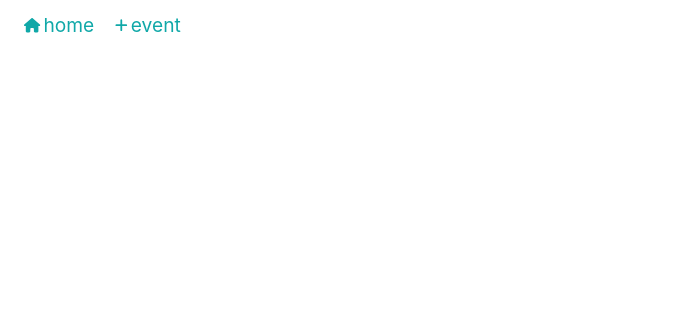
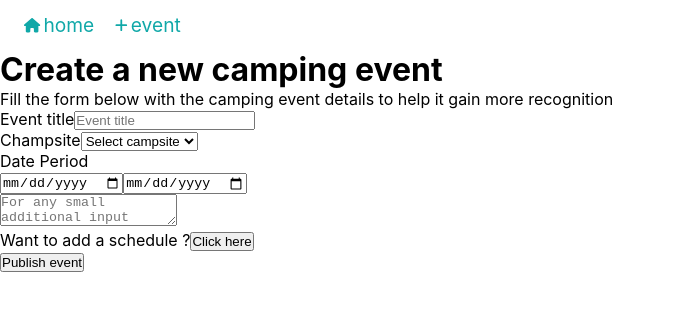
Before and after one commit to SeddikOuertani/weekamp, a React (Create React App) app in the folder frontend/: page /addevent in a window 1280 px wide. Shown: the top 310 px of the page, without its empty margins (0-675 px from the left). Built offline with nearby package versions, Linux system fonts and the light colour scheme.

Commit message:
28/09/2022 adding add event layout

```diff
--- a/frontend/src/App.js
+++ b/frontend/src/App.js
@@ -1,4 +1,5 @@
 import React, { Component } from "react";
+import { useDispatch } from "react-redux";
 import "./App.css";
 import Main from "./layout/main";
 import Navbar from "./layout/navbar";
@@ -11,7 +12,8 @@ class App extends Component {
     this.state = { isLoggedIn: true };
   }
 
-  componentDidMount() {}
+  componentDidMount() {
+  }
 
   componentDidUpdate() {}
 
--- a/frontend/src/index.js
+++ b/frontend/src/index.js
@@ -6,22 +6,17 @@ import reportWebVitals from "./reportWebVitals";
 import { BrowserRouter } from "react-router-dom";
 import { Provider } from "react-redux";
 import store from "./store";
-import { addEvent, getEventList } from "./store/actions/event.actions";
-
 
 store.subscribe(() => console.log(store.getState()));
-store.dispatch(addEvent());
-store.dispatch(getEventList());
-store.dispatch(addEvent());
 
 const root = ReactDOM.createRoot(document.getElementById("root"));
 root.render(
   <BrowserRouter>
+  <Provider store={store}>
     <React.StrictMode>
-      <Provider store={store}>
         <App />
+    </React.StrictMode>
       </Provider>
-    </React.StrictMode>
   </BrowserRouter>
 );
 
--- a/frontend/src/layout/main/index.js
+++ b/frontend/src/layout/main/index.js
@@ -5,14 +5,20 @@ import "./main.style.css";
 
 const AddEvent = React.lazy(() => import("../../pages/addevent"));
 
-
 const Main = (props) => {
   return (
     <div className="main-wrapper">
       <Routes>
         <Route path="/" element={<Navigate to={"/home"} />}></Route>
         <Route path="/home" element={<Home />}></Route>
-        <Route path="/addevent" element={<AddEvent />}></Route>
+        <Route
+          path="/addevent"
+          element={
+            <React.Suspense fallback={<>loading ...</>}>
+              <AddEvent/>
+            </React.Suspense>
+          }
+        ></Route>
       </Routes>
     </div>
   );
--- a/frontend/src/pages/addevent/addevent.style.css
+++ b/frontend/src/pages/addevent/addevent.style.css
@@ -0,0 +1,3 @@
+.add-event-wrapper{
+
+}
--- a/frontend/src/pages/addevent/index.js
+++ b/frontend/src/pages/addevent/index.js
@@ -1,10 +1,73 @@
-import React from 'react';
-import './addevent.style.css';
+import React from "react";
+import "./addevent.style.css";
 
 const AddEvent = (props) => {
-    return ( <div className='addevent-wrapper'>
+  return (
+    <div className="add-event-wrapper">
+      <div className="page-header">
+        <h1 className="page-title">Create a new camping event</h1>
+        <p className="page-description">
+          Fill the form below with the camping event details to help it gain
+          more recognition
+        </p>
+      </div>
+      <div className="page-body">
+        <form className="add-event-form form">
+          <div className="form-group">
+            <label htmlFor="title">Event title</label>
+            <input
+              type="text"
+              className="input"
+              id="title"
+              name="title"
+              placeholder="Event title"
+            />
+          </div>
 
-    </div> );
-}
+          <div className="form-group">
+            <label htmlFor="campsite">Champsite</label>
+            <select className="input" id="campsite" name="campsite">
+              <option hidden>Select campsite</option>
+              <option value="capangela">Cap Angela</option>
+              <option value="capsirat">Cap Sirat</option>
+              <option value="aindemous">Ain demous</option>
+            </select>
+          </div>
+
+          <div className="form-group">
+            <label htmlFor="period">Date Period</label>
+            <div id="period" className="date-row">
+              <input
+                type={"date"}
+                className="input"
+                id="startDate"
+                name="title"
+                placeholder="Event title"
+              />
+              <input
+                className="input"
+                id="endDate"
+                name="title"
+                type={"date"}
+                placeholder="Event title"
+              />
+            </div>
+          </div>
+
+          <div className="form-group">
+            <textarea id="description" name="description" className="text-area" placeholder="For any small additional input"/>
+          </div>
+
+          <div className="form-group">
+            <label htmlFor="add-schedule">Want to add a schedule ?</label>
+            <button id="add-schedule" className="buttona">Click here</button>
+          </div>
+
+          <button type="submit" className="submit">Publish event</button>
+        </form>
+      </div>
+    </div>
+  );
+};
 
 export default AddEvent;
--- a/frontend/src/pages/home/index.js
+++ b/frontend/src/pages/home/index.js
@@ -11,7 +11,9 @@ const Home = (props) => {
           interested in
         </p>
       </div>
-      <div className="event-list"></div>
+      <div className="page-body">
+        <div className="event-list"></div>
+      </div>
     </div>
   );
 };
--- a/frontend/src/store/reducers/event.reducer.js
+++ b/frontend/src/store/reducers/event.reducer.js
@@ -3,14 +3,18 @@ import * as actionTypes from "../actiontypes/event.actiontype";
 
 let initialState = {
   events: [],
+  getEventsLoading: false,
+  getEventLoading: false,
+  addEventLoading: false,
+  updateEventLoading: false,
 };
 
 export const eventReducer = createReducer(initialState, (builder) => {
   builder
     .addCase(actionTypes.ADD_EVENT, (state, action) => {
-        state.events.push(action.payload);
+      state.events.push(action.payload);
     })
     .addCase(actionTypes.GET_EVENT_LIST, (state, action) => {
-        state.events = action.payload;
+      state.events = action.payload;
     });
 });
```
